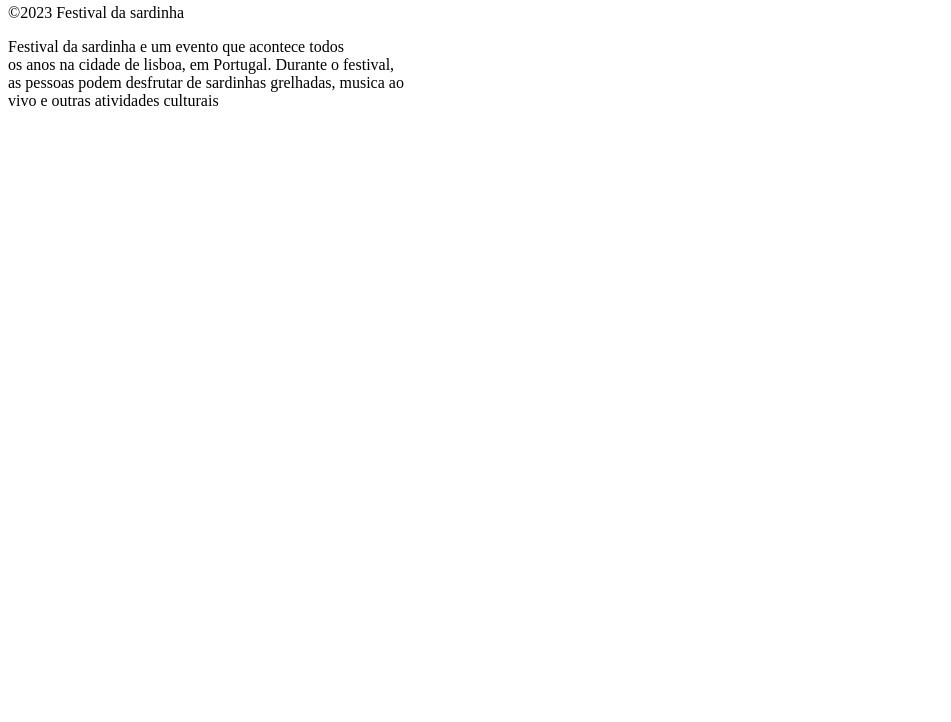
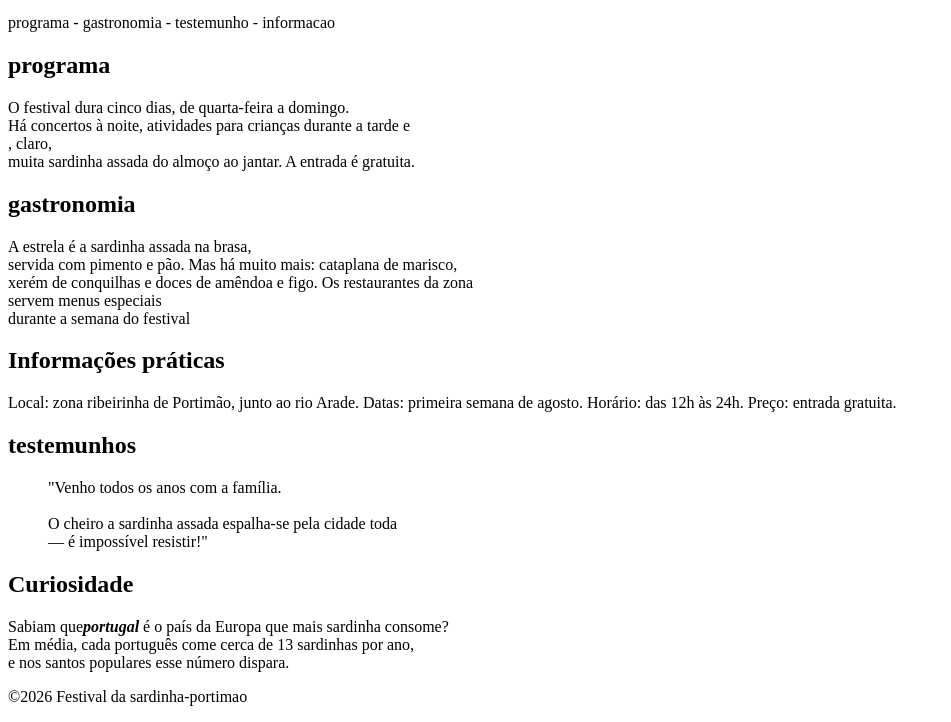
Before and after one commit to ericabarros4507-dev/portefolio, a plain HTML site: page ex-003/sessao4/festival=sardinha.html in a window 1280 px wide. Shown: the part 136-858 px from the top of the page, without its empty margins (0-951 px from the left). Before the commit the page ends 800 px from the top, so only its background shows below. Drawn offline with Linux system fonts and the light colour scheme.

Commit message:
Página do festival da sardinha

```diff
--- a/ex-003/sessao4/festival=sardinha.html
+++ b/ex-003/sessao4/festival=sardinha.html
@@ -2,22 +2,76 @@
 <html  lang="pt-PT">
 <head>
 <meta charset="UTF-8">
-<title>Festival da sardinha</title>titlte
+<title>Festival da sardinha- portimao</title>
 
->/head>
+
 <body>
     <header>
 <h1>Festival da sardinha </h1>
+<p>O Festival da Sardinha é o maior evento gastronómico do Algarve.<br>
+     Todos os anos, em agosto, milhares de pessoas juntam-se em Portimão<br>
+      para celebrar o peixe mais famoso de Portugal.
+</p>
 </header>
+<nav>
+    <p>programa  - gastronomia - testemunho - informacao</p>
+
+</nav>
+
 <main>
-<p>Bem-vindos ao  Festival da sardinha!</p>
+    <!--programa-->
+<section>
+    <h2>programa</h2>
+    <p>
+O festival dura cinco dias, de quarta-feira a domingo.<br>
+ Há concertos à noite, atividades para crianças durante a tarde e<br>
+ , claro,<br>
+ muita sardinha assada do almoço ao jantar. A entrada é gratuita.
+    </p>
+</section>
+<!--gastronomia-->
+<section>
+<h2>gastronomia</h2>
+<p>
+A estrela é a sardinha assada na brasa,<br>
+ servida com pimento e pão. Mas há muito mais: cataplana de marisco,<br>
+  xerém de conquilhas e doces de amêndoa e figo. Os restaurantes da zona<br>
+ servem menus especiais<br>
+  durante a semana do festival</p>
+</section>
+<!--informações práticas-->
+<section>
+    <!--informacao pratica-->
+<h2>Informações práticas</h2>
+
+<p>Local: zona ribeirinha de Portimão, junto ao rio Arade.
+Datas: primeira semana de agosto.
+Horário: das 12h às 24h.
+Preço: entrada gratuita.</p>
+</section>
+<!--testemunhos-->
+<article>
+    <h2>testemunhos</h2>
+    <blockquote>
+        <p>"Venho todos os anos com a família.<br>
+            <br>
+             O cheiro a sardinha assada espalha-se pela cidade toda<br>
+              — é impossível resistir!"</p>
+        </blockquote>
+
+</article>
+<!--curiosidade-->
+<aside>
+    <h2>Curiosidade</h2>
+    <p>
+Sabiam que<strong><em>portugal</em></strong> é o país da Europa que mais sardinha consome?<br>
+ Em média, cada português come cerca de 13 sardinhas por ano,<br>
+ e nos santos populares esse número dispara.</p>
+</aside>
+
 </main>
 <footer>
-    <p>&copy;2023 Festival da sardinha </p>
+    <p>&copy;2026 Festival da sardinha-portimao </p>
 </footer>
 </body>
 </html>
-<P>Festival da sardinha e um evento que acontece todos<br>
-     os anos na cidade de lisboa, em Portugal. Durante o festival,<br>
-      as pessoas podem desfrutar de sardinhas grelhadas, musica  ao<br>
-       vivo e outras atividades culturais
```
